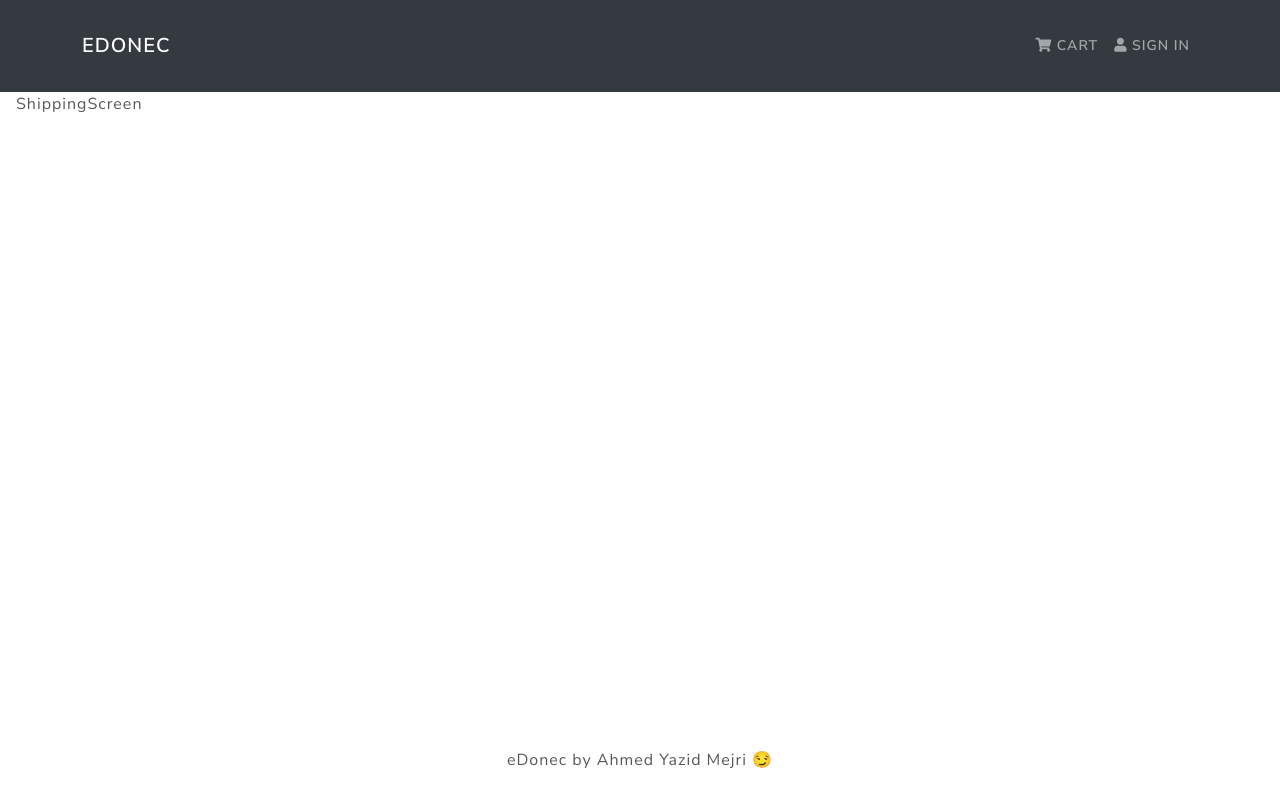
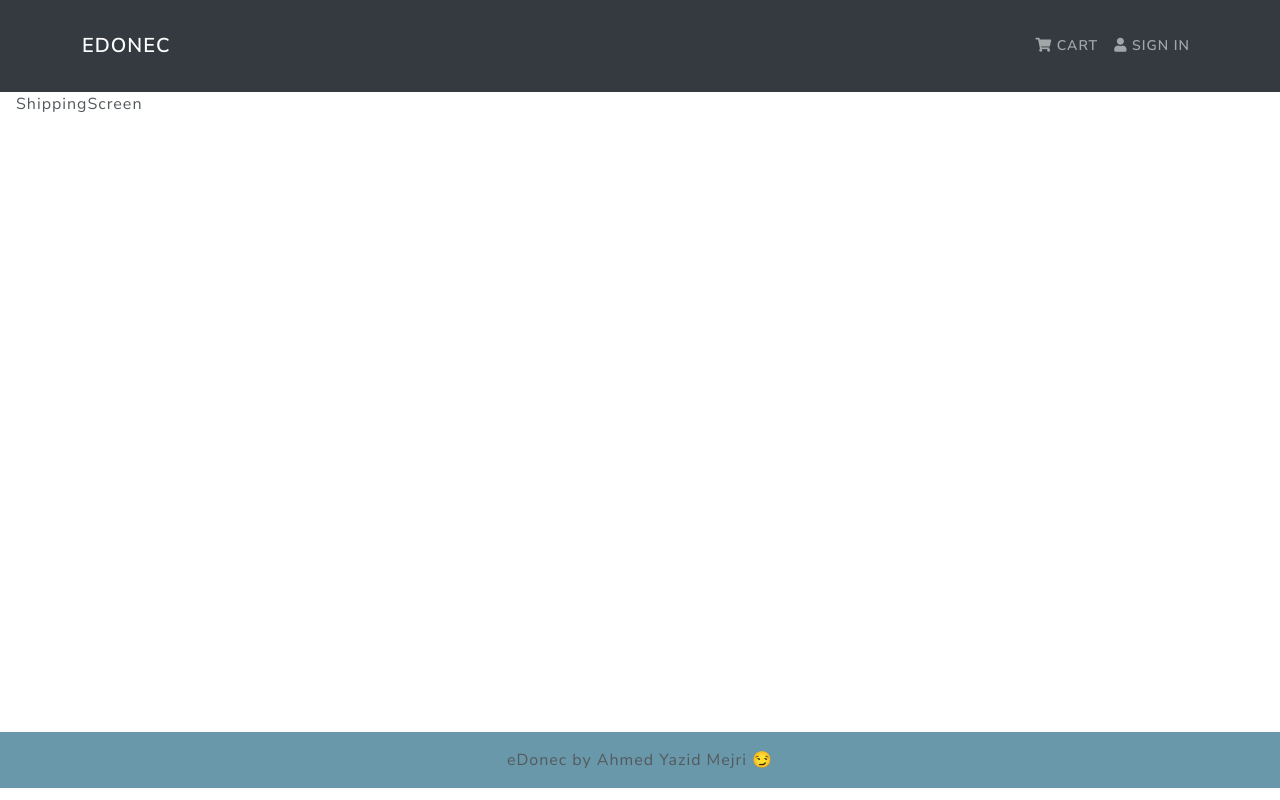
Before and after one commit to yazidam/eDonec_Test, a React (Create React App) app in the folder client/: page /shipping in a window 1280 px wide. Built offline with nearby package versions, Linux system fonts and the light colour scheme.

Commit message:
adding bg color

```diff
--- a/client/src/components/Footer.js
+++ b/client/src/components/Footer.js
@@ -3,7 +3,7 @@ import { Container, Row, Col } from "react-bootstrap";
 
 const Footer = () => {
   return (
-    <footer>
+    <footer style={{ backgroundColor: "#6998AB" }}>
       <Container>
         <Row>
           <Col className="text-center my-3 ">
```
